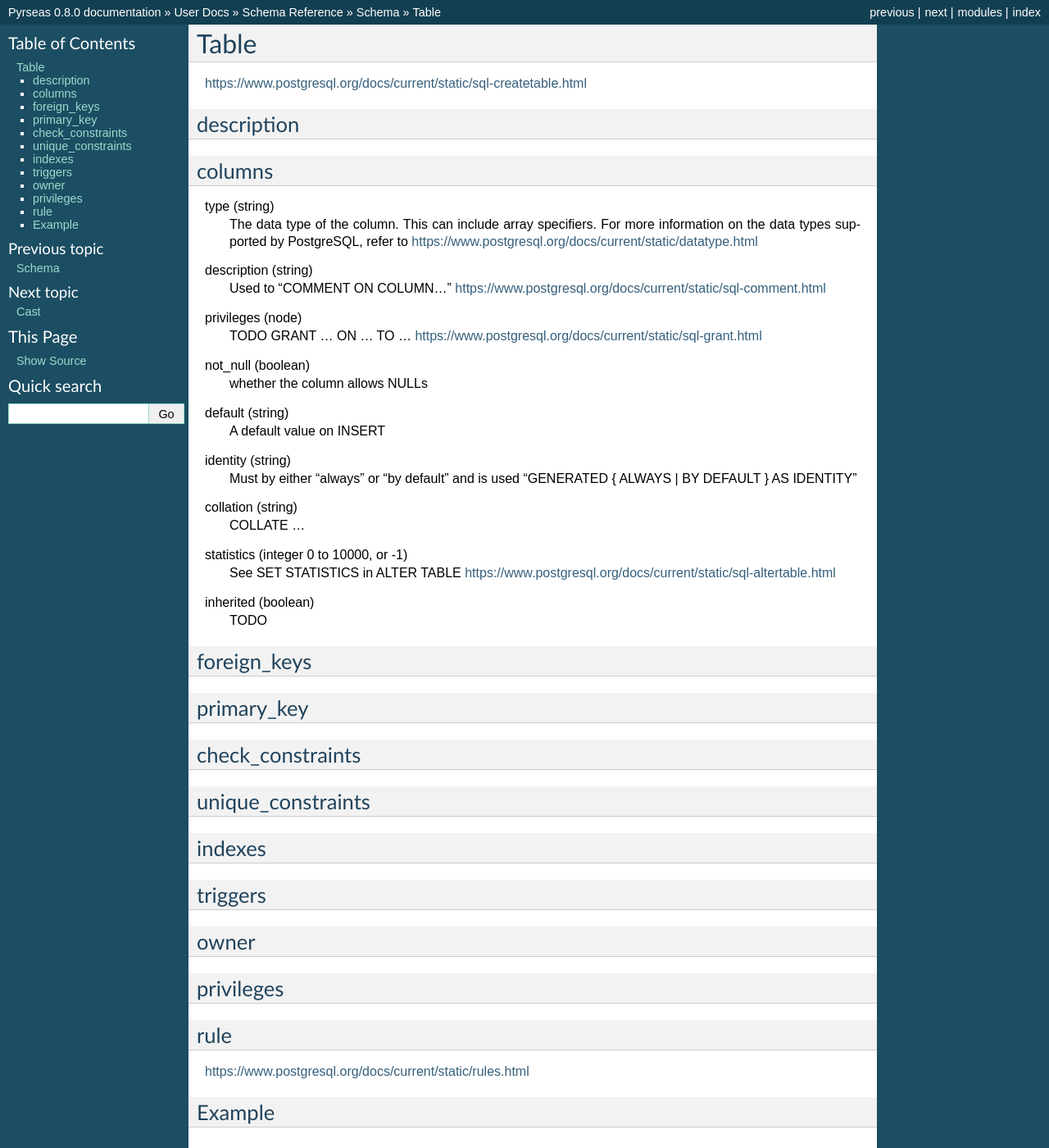
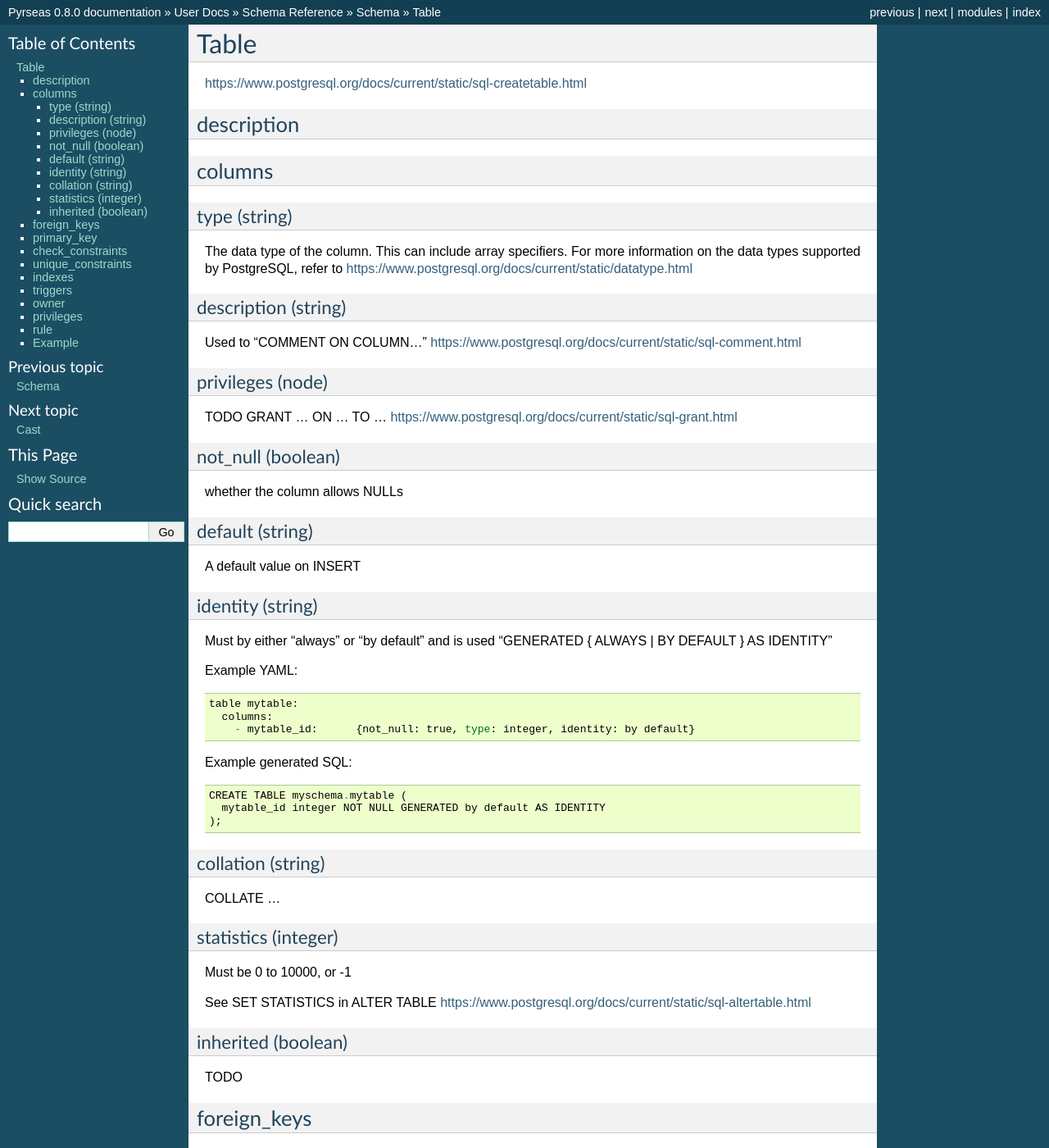
Before and after one commit to perseas/Pyrseas, a Sphinx documentation site: the page built from docs/user/spec-reference/table.rst, in a window 1280 px wide and 1400 px high. Shown: the whole window at 82% size. Built offline with Sphinx 7.4.7, drawn with Linux system fonts in a browser that asks for light colours.

Commit message:
Updated yaml reference

```diff
--- a/docs/user/spec-reference/table.rst
+++ b/docs/user/spec-reference/table.rst
@@ -11,24 +11,55 @@ columns
 --------
 
 type (string)
-  The data type of the column. This can include array specifiers. For more information on the data types supported by PostgreSQL, refer to https://www.postgresql.org/docs/current/static/datatype.html
+~~~~~~~~~~~~~~~~~
+The data type of the column. This can include array specifiers. For more information on the data types supported by PostgreSQL, refer to https://www.postgresql.org/docs/current/static/datatype.html
+
 description (string)
-  Used to "COMMENT ON COLUMN..." https://www.postgresql.org/docs/current/static/sql-comment.html
+~~~~~~~~~~~~~~~~~
+Used to "COMMENT ON COLUMN..." https://www.postgresql.org/docs/current/static/sql-comment.html
+
 privileges (node)
-  TODO
-  GRANT ... ON ... TO ... https://www.postgresql.org/docs/current/static/sql-grant.html
+~~~~~~~~~~~~~~~~~
+TODO
+GRANT ... ON ... TO ... https://www.postgresql.org/docs/current/static/sql-grant.html
+
 not_null (boolean)
-  whether the column allows NULLs
+~~~~~~~~~~~~~~~~~~
+whether the column allows NULLs
+
 default (string)
-  A default value on INSERT
+~~~~~~~~~~~~~~~~~
+A default value on INSERT
+
 identity (string)
-  Must by either "always" or "by default" and is used "GENERATED { ALWAYS | BY DEFAULT } AS IDENTITY"
+~~~~~~~~~~~~~~~~~
+Must by either "always" or "by default" and is used "GENERATED { ALWAYS | BY DEFAULT } AS IDENTITY"
+
+Example YAML::
+
+  table mytable:
+    columns:
+      - mytable_id:      {not_null: true, type: integer, identity: by default}
+
+Example generated SQL::
+
+  CREATE TABLE myschema.mytable (
+    mytable_id integer NOT NULL GENERATED by default AS IDENTITY
+  );
+
 collation (string)
-  COLLATE ...
-statistics (integer 0 to 10000, or -1)
-  See SET STATISTICS in ALTER TABLE https://www.postgresql.org/docs/current/static/sql-altertable.html
+~~~~~~~~~~~~~~~~~~
+COLLATE ...
+
+statistics (integer)
+~~~~~~~~~~~~~~~~~~~~
+Must be 0 to 10000, or -1
+
+See SET STATISTICS in ALTER TABLE https://www.postgresql.org/docs/current/static/sql-altertable.html
+
 inherited (boolean)
-  TODO
+~~~~~~~~~~~~~~~~~~~~
+TODO
 
 
 
```
